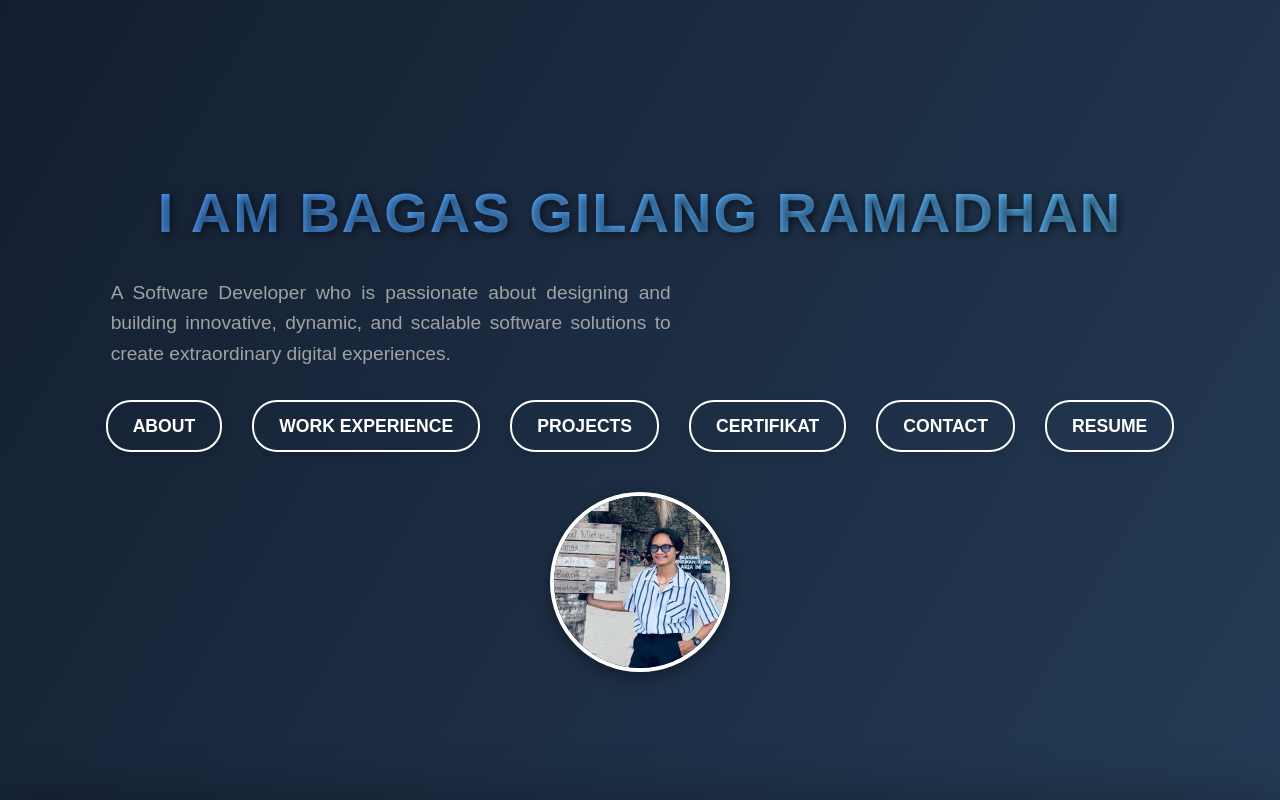
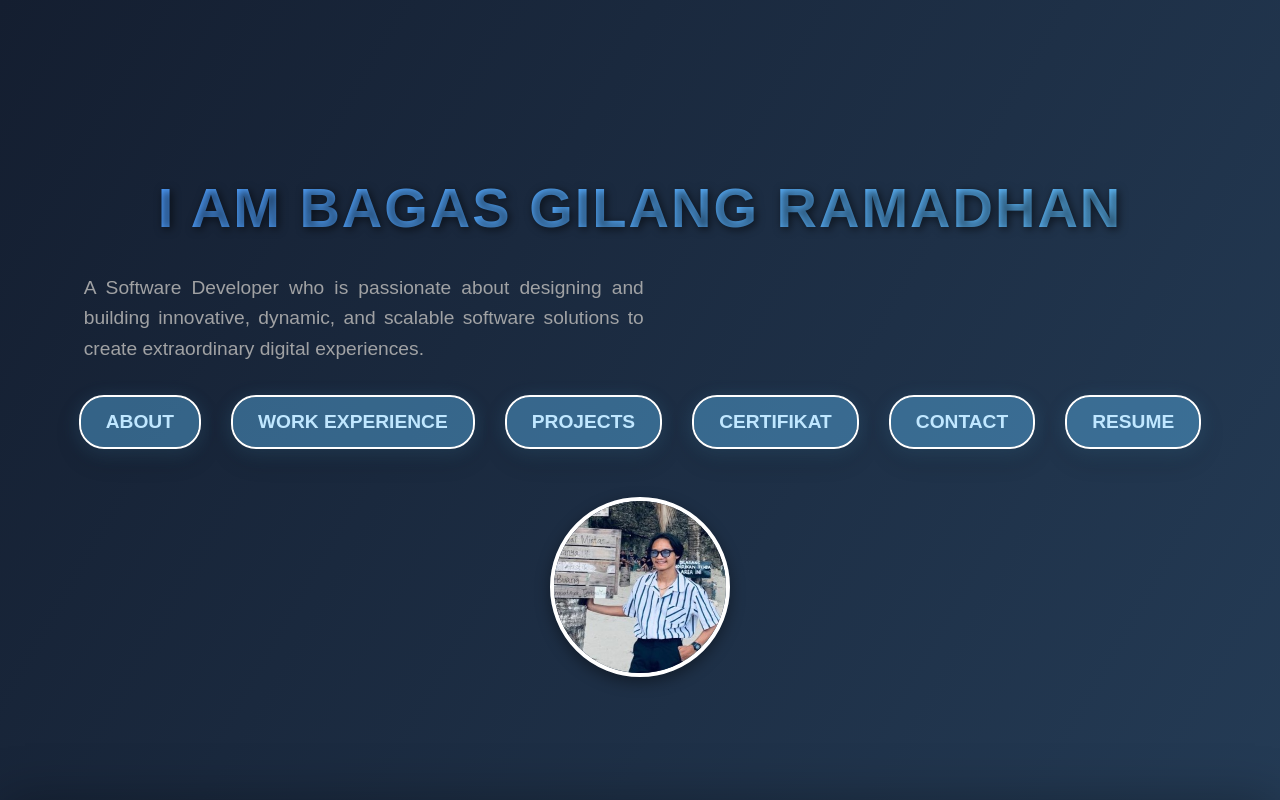
Before and after one commit to bagasgr/portfolio, a React (Create React App) app: page / in a window 1280 px wide. Shown: the top 800 px of the page. Built offline with nearby package versions, Linux system fonts and the light colour scheme.

Commit message:
update resume

```diff
--- a/src/App.css
+++ b/src/App.css
@@ -124,25 +124,73 @@ body {
 .navigation a {
   display: inline-block;
   margin: 10px;
-  padding: 14px 28px;
+  padding: 16px 32px;
   border: 2px solid #63C2FF;
-  border-radius: 30px;
+  border-radius: 50px;
   text-decoration: none;
   color: #63C2FF;
-  transition: 0.4s ease;
   font-weight: 600;
-  font-size: 1.1rem;
-  background: rgba(30, 30, 30, 0.2);
-  box-shadow: 0px 4px 10px rgba(0, 0, 0, 0.1);
+  font-size: 1.2rem;
+  background: linear-gradient(45deg, rgba(99, 194, 255, 0.3), rgba(30, 30, 30, 0.2));
+  box-shadow: 0px 10px 25px rgba(0, 0, 0, 0.2), 0px 4px 20px rgba(99, 194, 255, 0.2);
+  position: relative;
+  overflow: hidden;
+  transition: all 0.4s ease-in-out;
+  cursor: pointer;
+  text-align: center;
+  transform: scale(1);
 }
 
 /* Hover effect for navigation buttons */
 .navigation a:hover {
-  background: linear-gradient(120deg, #63C2FF, #4C9BFF);
+  background: linear-gradient(135deg, #63C2FF, #4C9BFF);
   color: white;
-  box-shadow: 0px 0px 15px #63C2FF;
-  transform: scale(1.1);
+  box-shadow: 0px 12px 30px rgba(99, 194, 255, 0.4), 0px 6px 40px rgba(0, 0, 0, 0.2);
+  transform: translateY(-8px) scale(1.1);
+  animation: buttonGlow 1.5s ease-in-out infinite;
 }
+
+/* Ripple effect on hover */
+.navigation a::before {
+  content: "";
+  position: absolute;
+  top: 50%;
+  left: 50%;
+  width: 300%;
+  height: 300%;
+  background-color: rgba(99, 194, 255, 0.4);
+  border-radius: 50%;
+  transform: translate(-50%, -50%);
+  animation: ripple 0.6s linear;
+  pointer-events: none;
+}
+
+/* Ripple animation */
+@keyframes ripple {
+  0% {
+    transform: translate(-50%, -50%) scale(0);
+    opacity: 1;
+  }
+  100% {
+    transform: translate(-50%, -50%) scale(1);
+    opacity: 0;
+  }
+}
+
+/* Glowing effect and shine */
+@keyframes buttonGlow {
+  0% {
+    box-shadow: 0px 0px 25px 6px rgba(99, 194, 255, 0.6);
+  }
+  50% {
+    box-shadow: 0px 0px 35px 12px rgba(99, 194, 255, 0.8);
+  }
+  100% {
+    box-shadow: 0px 0px 25px 6px rgba(99, 194, 255, 0.6);
+  }
+}
+
+
 
 /* Skill Cards Section */
 .skills-section {
--- a/src/App.js
+++ b/src/App.js
@@ -44,7 +44,7 @@ function App() {
               <a href="/certifikat">Certifikat</a>
               <a href="/contact">Contact</a>
               <a
-    href="/pdf/BagasGilangRamadhan_software_Developer.pdf"
+    href="/pdf/BagasGilangRamadhan_softwareDeveloper(1).pdf"
     target="_blank"
     rel="noopener noreferrer"
   >
```
Also changed, not shown: 2 other files (tests, documents, lock files or other folders).
